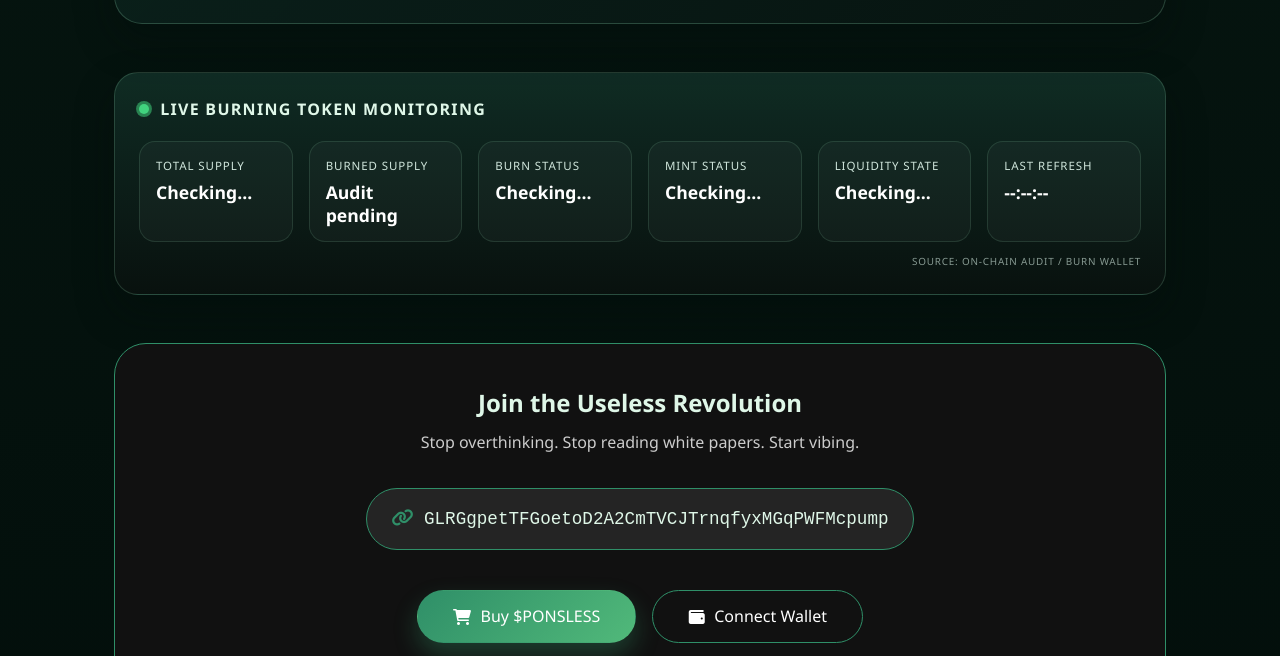
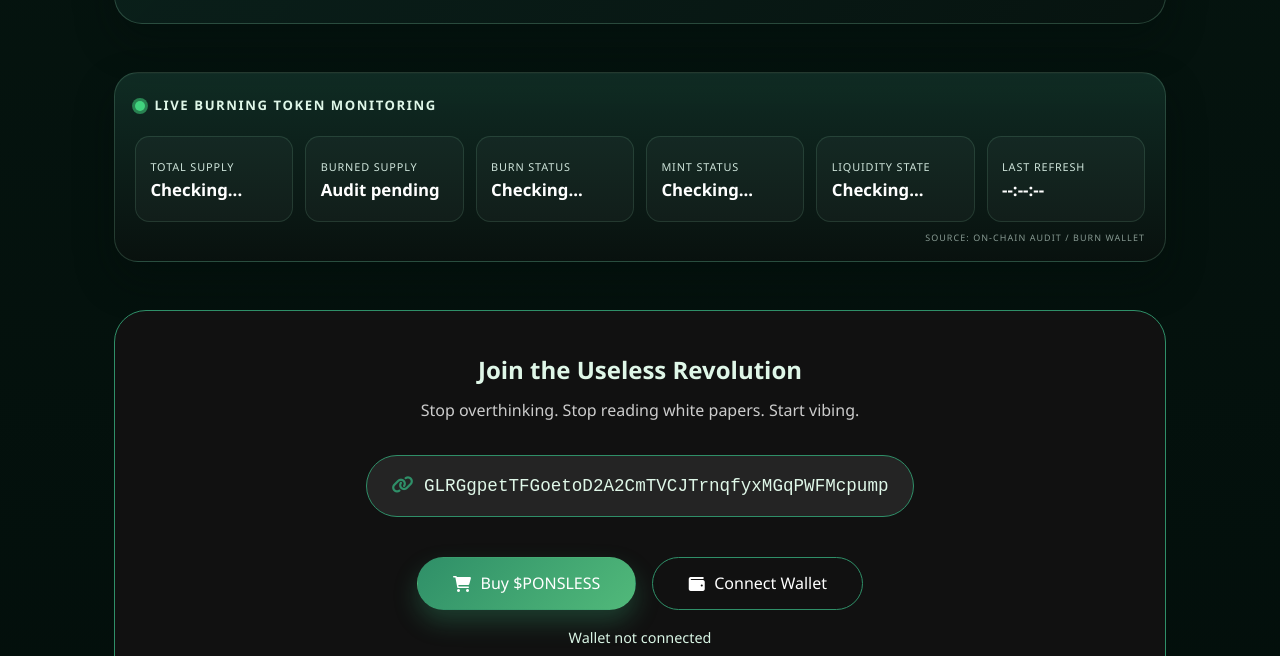
Before and after one commit to thepastepantry-lgtm/ponsless, a plain HTML site: page index.html in a window 1280 px wide. Shown: the part 1803-2459 px from the top of the page. Drawn offline with Linux system fonts and the light colour scheme; no server answers.

Commit message:
style: tighten monitor spacing
Reduce the burn monitor padding, gaps, and label sizing for a more premium, tighter layout without losing readability.\n\nCo-authored-by: Copilot <223556219+Copilot@users.noreply.github.com>

```diff
--- a/index.html
+++ b/index.html
@@ -357,19 +357,20 @@
             background: linear-gradient(180deg, rgba(16, 45, 37, 0.95), rgba(9, 18, 15, 0.96));
             border: 1px solid rgba(143, 216, 177, 0.2);
             border-radius: 1.5rem;
-            box-shadow: var(--shadow);
-            padding: 1.5rem;
+            box-shadow: inset 0 1px 0 rgba(255,255,255,0.02), var(--shadow);
+            padding: 1.25rem 1.25rem 1rem;
         }
 
         .monitor-head {
             display: flex;
             align-items: center;
-            gap: 0.7rem;
-            font-size: 1rem;
+            gap: 0.6rem;
+            font-size: 0.82rem;
             text-transform: uppercase;
-            letter-spacing: 0.08em;
+            letter-spacing: 0.12em;
             color: var(--light-green);
             font-weight: 700;
+            padding: 0.15rem 0 0.25rem;
         }
 
         .pulse-dot {
@@ -390,17 +391,17 @@
         .burn-grid {
             display: grid;
             grid-template-columns: repeat(auto-fit, minmax(150px, 1fr));
-            gap: 1rem;
-            margin-top: 1.2rem;
+            gap: 0.75rem;
+            margin-top: 1rem;
         }
 
         .source-note {
-            margin-top: 0.75rem;
+            margin-top: 0.55rem;
             display: flex;
             justify-content: flex-end;
             color: rgba(207, 229, 219, 0.7);
-            font-size: 0.62rem;
-            letter-spacing: 0.08em;
+            font-size: 0.56rem;
+            letter-spacing: 0.12em;
             text-transform: uppercase;
             opacity: 0.9;
         }
@@ -408,28 +409,29 @@
         .burn-item {
             background: rgba(255,255,255,0.03);
             border: 1px solid rgba(143, 216, 177, 0.15);
-            border-radius: 1rem;
-            padding: 0.9rem 1rem;
+            border-radius: 0.9rem;
+            padding: 0.8rem 0.9rem;
+            min-height: 86px;
+            display: flex;
+            flex-direction: column;
+            justify-content: center;
         }
 
         .burn-item strong {
             display: block;
-            line-height: 1.3;
+            line-height: 1.2;
             word-break: break-word;
+            color: var(--white);
+            font-size: 1.05rem;
         }
 
         .burn-item .label {
             display: block;
             color: #cfe5db;
-            font-size: 0.72rem;
+            font-size: 0.68rem;
             letter-spacing: 0.08em;
             text-transform: uppercase;
-            margin-bottom: 0.35rem;
-        }
-
-        .burn-item strong {
-            color: var(--white);
-            font-size: 1.1rem;
+            margin-bottom: 0.3rem;
         }
 
         /* ----- CTA / CONTRACT ----- */
```
